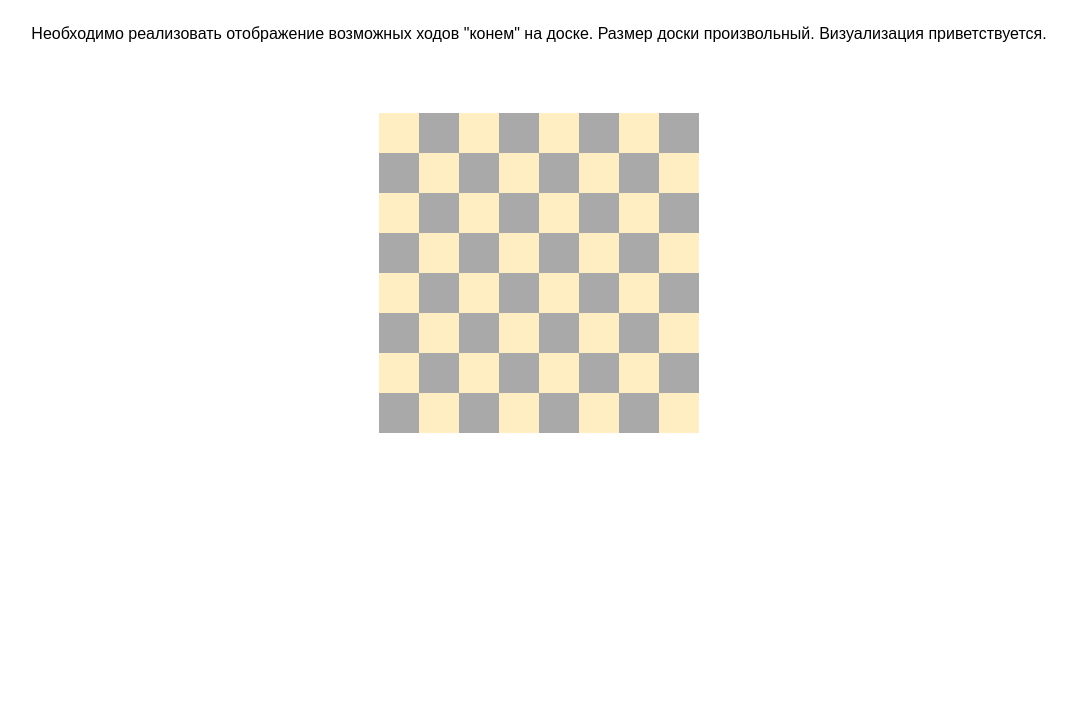
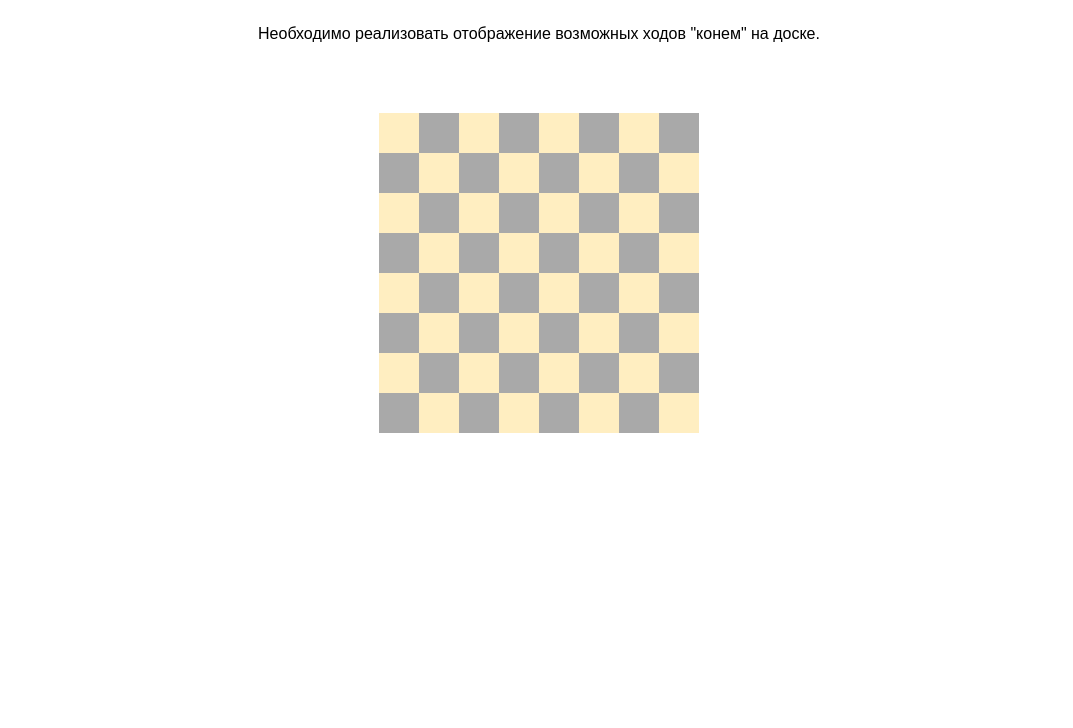
Before and after one commit to torauser/the-knight-moves-chess, a plain HTML site: page index.html in a window 1280 px wide. Shown: the part 72-800 px from the top of the page, without its empty margins (101-1174 px from the left). Drawn offline with Linux system fonts and the light colour scheme.

Commit message:
Update index.html

```diff
--- a/index.html
+++ b/index.html
@@ -9,8 +9,7 @@
 </head>
     <body>
         <h1>Ход конем</h1>
-        <p>Необходимо реализовать отображение возможных ходов "конем" на доске. Размер доски произвольный.
-            Визуализация приветствуется.
+        <p>Необходимо реализовать отображение возможных ходов "конем" на доске.
         </p>
         <div id="field">
 
```
